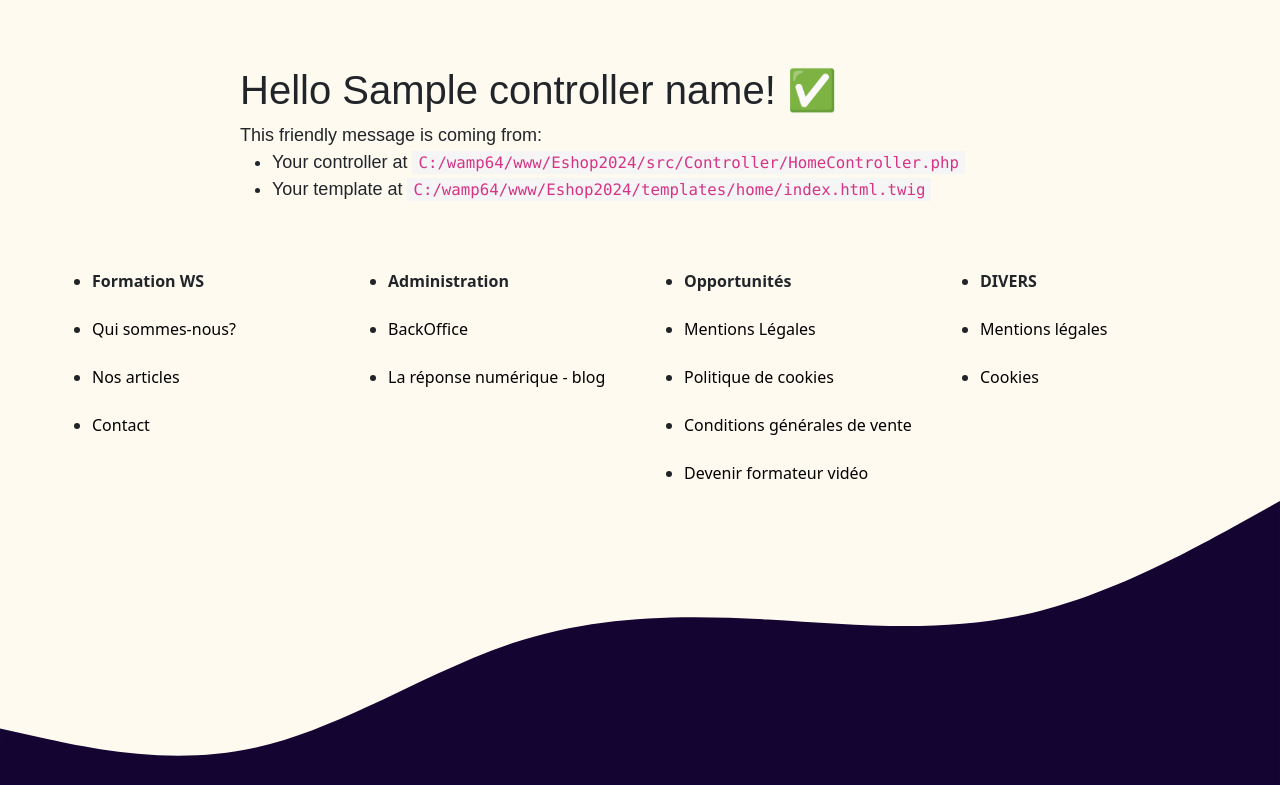
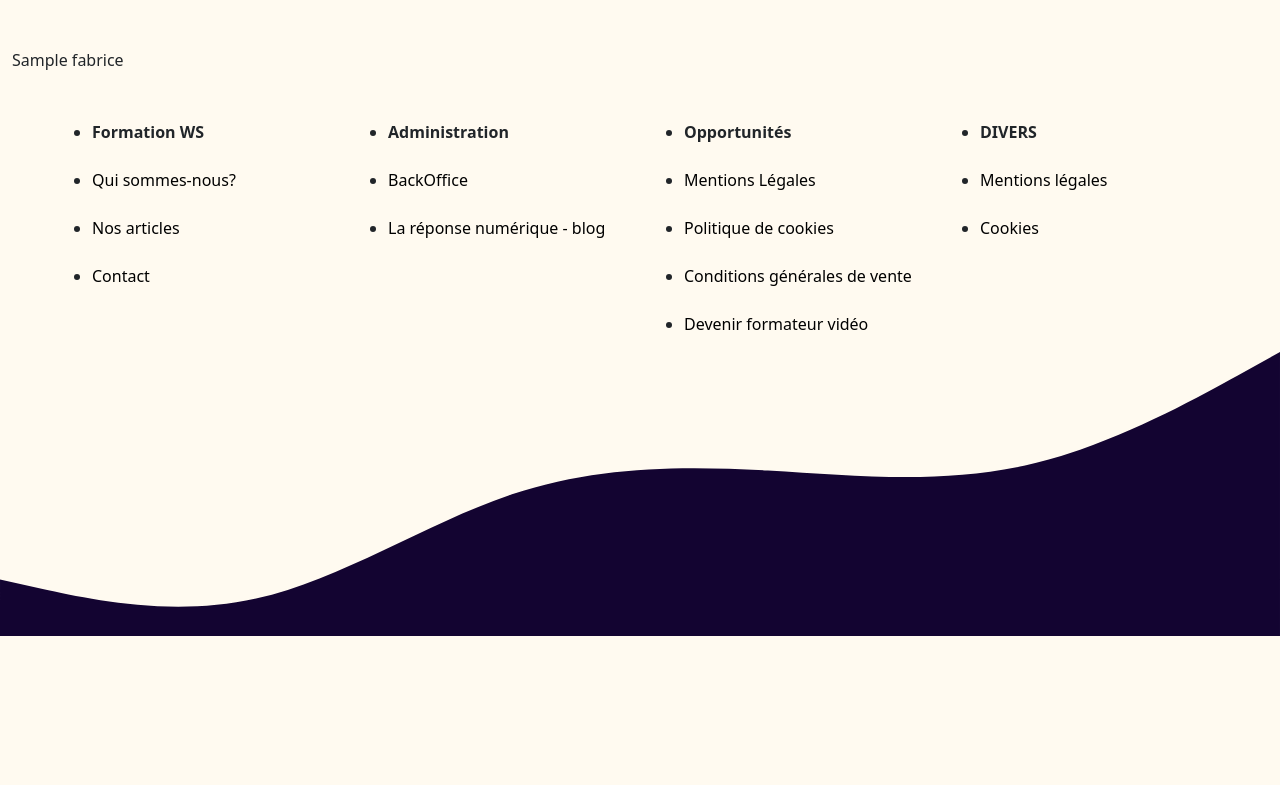
Before and after one commit to Borisdmk/Eshop2024, a Symfony app: template templates/home/index.html.twig in a window 1280 px wide. Shown: the part 56-841 px from the top of the page. After the commit the page ends 692 px from the top, so only its background shows below. Run offline with Twig, Linux system fonts and the light colour scheme; the template is opened without the code that fills it: most values are stand-ins (such as "Sample title", 1, 10 or a date in 2020); style sheets or scripts are compiled from the project's sources; some libraries are stand-ins or nearby versions.

Commit message:
projet pret a etre modifier, tout est a jour pour cree les products

```diff
--- a/src/Controller/HomeController.php
+++ b/src/Controller/HomeController.php
@@ -13,6 +13,7 @@ class HomeController extends AbstractController
     {
         return $this->render('home/index.html.twig', [
             'controller_name' => 'HomeController',
+            'fabrice' => 'Hey voici ma variable de vue Fabrice',
         ]);
     }
 }
--- a/templates/home/index.html.twig
+++ b/templates/home/index.html.twig
@@ -3,18 +3,7 @@
 {% block title %}Hello HomeController!{% endblock %}
 
 {% block body %}
-<style>
-    .example-wrapper { margin: 1em auto; max-width: 800px; width: 95%; font: 18px/1.5 sans-serif; }
-    .example-wrapper code { background: #F5F5F5; padding: 2px 6px; }
-</style>
 
-<div class="example-wrapper">
-    <h1>Hello {{ controller_name }}! ✅</h1>
+    {{ fabrice }}
 
-    This friendly message is coming from:
-    <ul>
-        <li>Your controller at <code>C:/wamp64/www/Eshop2024/src/Controller/HomeController.php</code></li>
-        <li>Your template at <code>C:/wamp64/www/Eshop2024/templates/home/index.html.twig</code></li>
-    </ul>
-</div>
 {% endblock %}
```
Also changed, not shown: 1 other file.
